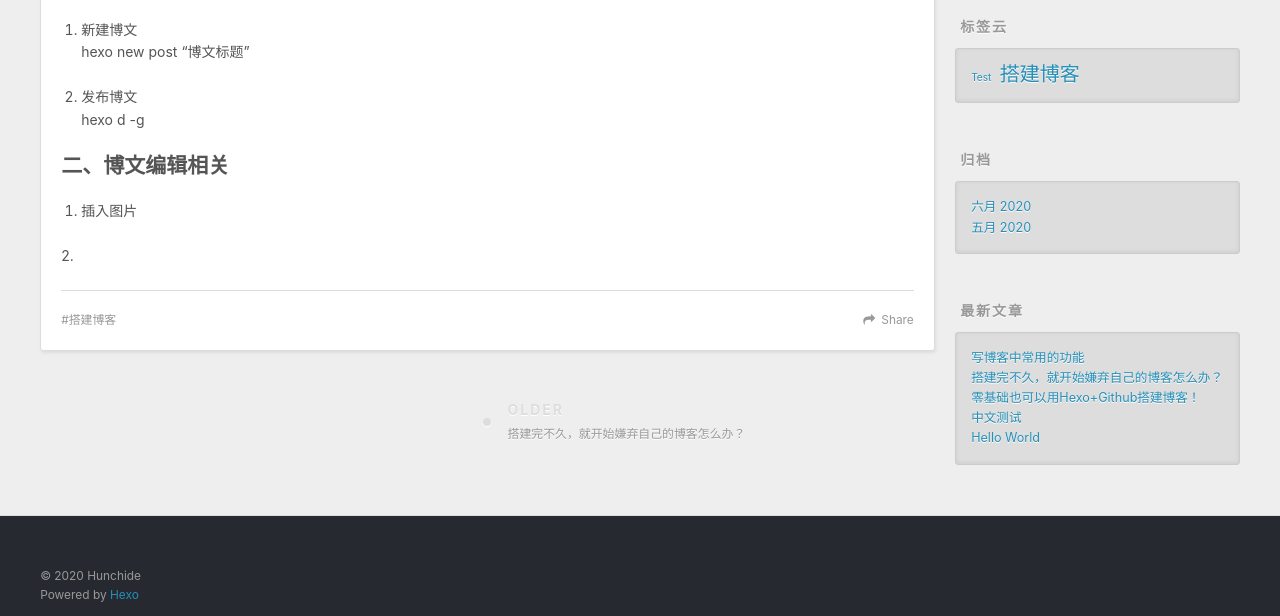
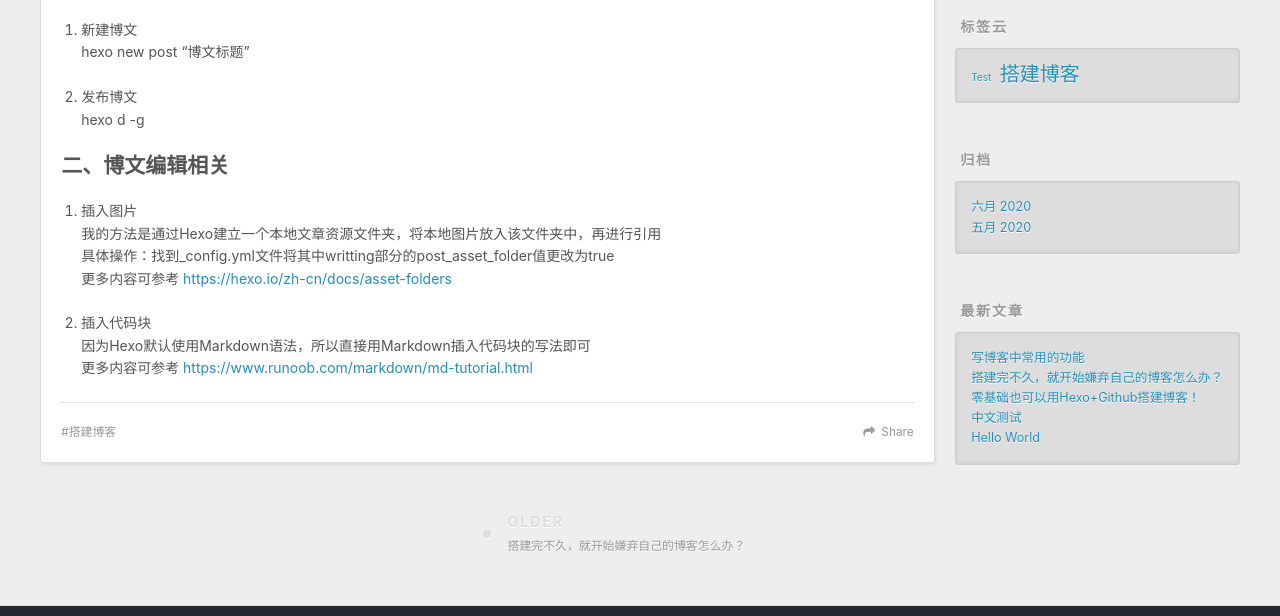
Before and after one commit to Hunchide/Hunchide.github.io, a plain HTML site: page 2020/06/02/写博客中常用的功能/index.html in a window 1280 px wide. Shown: the part 481-1097 px from the top of the page. Drawn offline with nearby package versions, Linux system fonts and the light colour scheme.

Commit message:
Site updated: 2020-06-02 23:35:23

```diff
--- a/2020/06/02/写博客中常用的功能/index.html
+++ b/2020/06/02/写博客中常用的功能/index.html
@@ -7,15 +7,15 @@
 
   <title>写博客中常用的功能 | Hunchide</title>
   <meta name="viewport" content="width=device-width, initial-scale=1, maximum-scale=1">
-  <meta name="description" content="一、博文发布相关 新建博文hexo new post “博文标题”  发布博文hexo d -g   二、博文编辑相关 插入图片  2.">
+  <meta name="description" content="一、博文发布相关 新建博文hexo new post “博文标题”  发布博文hexo d -g   二、博文编辑相关 插入图片我的方法是通过Hexo建立一个本地文章资源文件夹，将本地图片放入该文件夹中，再进行引用具体操作：找到_config.yml文件将其中writting部分的post_asset_folder值更改为true更多内容可参考 https:&#x2F;&#x2F;hexo.io&#x2F;zh-cn&#x2F;docs">
 <meta property="og:type" content="article">
 <meta property="og:title" content="写博客中常用的功能">
 <meta property="og:url" content="http://hunchide.github.io/2020/06/02/%E5%86%99%E5%8D%9A%E5%AE%A2%E4%B8%AD%E5%B8%B8%E7%94%A8%E7%9A%84%E5%8A%9F%E8%83%BD/index.html">
 <meta property="og:site_name" content="Hunchide">
-<meta property="og:description" content="一、博文发布相关 新建博文hexo new post “博文标题”  发布博文hexo d -g   二、博文编辑相关 插入图片  2.">
+<meta property="og:description" content="一、博文发布相关 新建博文hexo new post “博文标题”  发布博文hexo d -g   二、博文编辑相关 插入图片我的方法是通过Hexo建立一个本地文章资源文件夹，将本地图片放入该文件夹中，再进行引用具体操作：找到_config.yml文件将其中writting部分的post_asset_folder值更改为true更多内容可参考 https:&#x2F;&#x2F;hexo.io&#x2F;zh-cn&#x2F;docs">
 <meta property="og:locale" content="zh_CN">
 <meta property="article:published_time" content="2020-06-02T14:39:52.000Z">
-<meta property="article:modified_time" content="2020-06-02T15:12:41.042Z">
+<meta property="article:modified_time" content="2020-06-02T15:35:13.512Z">
 <meta property="article:author" content="Hunchide">
 <meta property="article:tag" content="搭建博客">
 <meta name="twitter:card" content="summary">
@@ -96,9 +96,11 @@
 </li>
 </ol>
 <h2 id="二、博文编辑相关"><a href="#二、博文编辑相关" class="headerlink" title="二、博文编辑相关"></a>二、博文编辑相关</h2><ol>
-<li>插入图片</li>
+<li><p>插入图片<br>我的方法是通过Hexo建立一个本地文章资源文件夹，将本地图片放入该文件夹中，再进行引用<br>具体操作：找到_config.yml文件将其中writting部分的post_asset_folder值更改为true<br>更多内容可参考 <a href="https://hexo.io/zh-cn/docs/asset-folders" target="_blank" rel="noopener">https://hexo.io/zh-cn/docs/asset-folders</a></p>
+</li>
+<li><p>插入代码块<br>因为Hexo默认使用Markdown语法，所以直接用Markdown插入代码块的写法即可<br>更多内容可参考 <a href="https://www.runoob.com/markdown/md-tutorial.html" target="_blank" rel="noopener">https://www.runoob.com/markdown/md-tutorial.html</a></p>
+</li>
 </ol>
-<p>2.</p>
 
 
     </div>
```
Also changed, not shown: index.html (+4 -2 lines).
